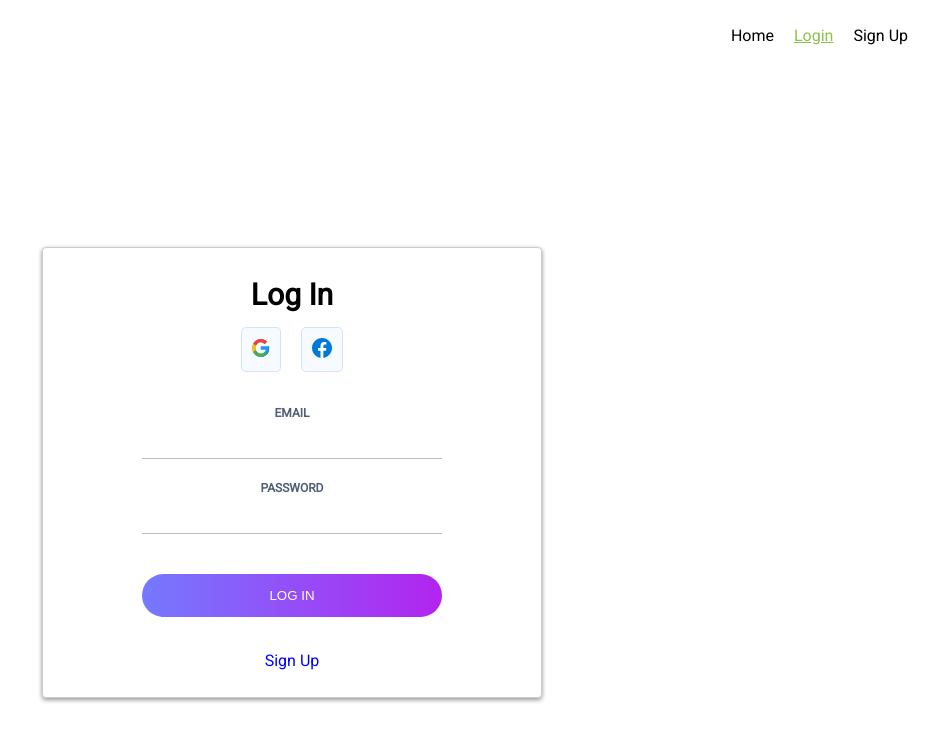
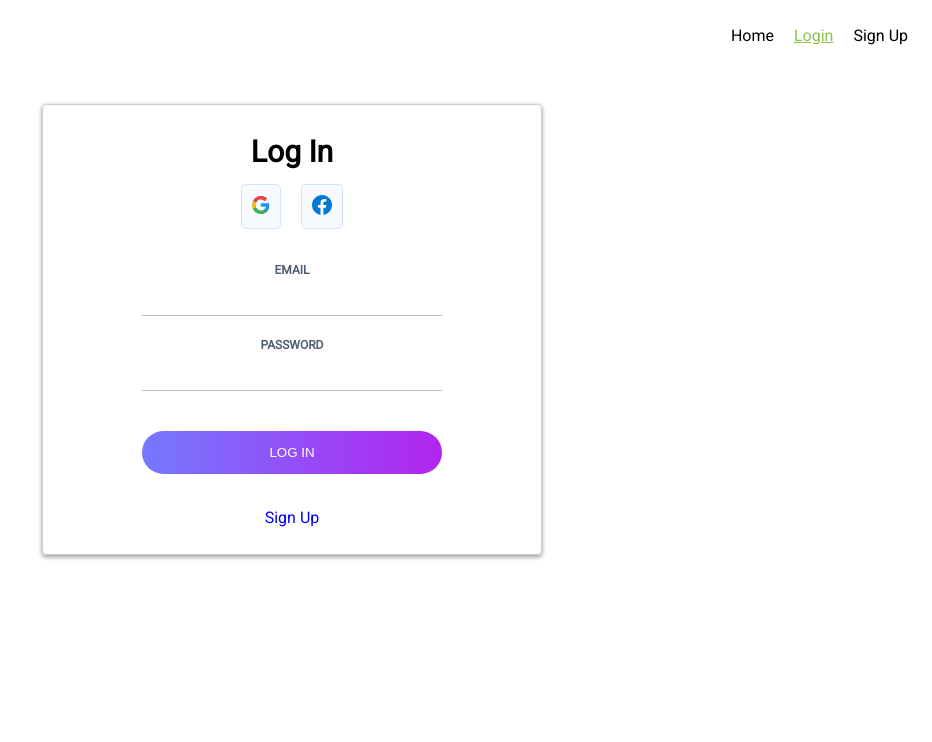
Before and after one commit to Ry6ens/task_Reenbit, a Next.js app: page /login in a window 1280 px wide. Shown: the top 742 px of the page, without its empty margins (348-1280 px from the left). Built offline with nearby package versions, Linux system fonts and the light colour scheme; no server answers.

Commit message:
update app

```diff
--- a/src/pages/login/index.module.css
+++ b/src/pages/login/index.module.css
@@ -1,6 +1,7 @@
 .main {
+  margin-top: 32px;
   padding: 0px 24px;
-  display: flex;
+  /* display: flex;
   align-items: center;
-  height: 100vh;
+  height: 100vh; */
 }
```
